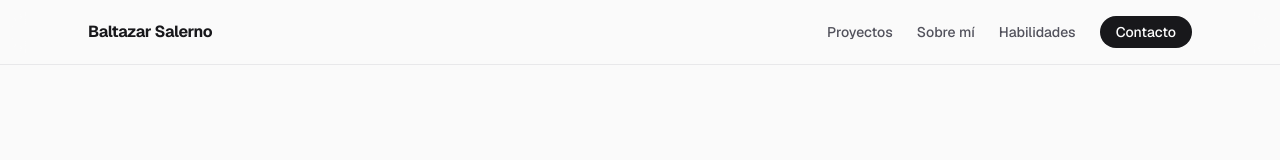
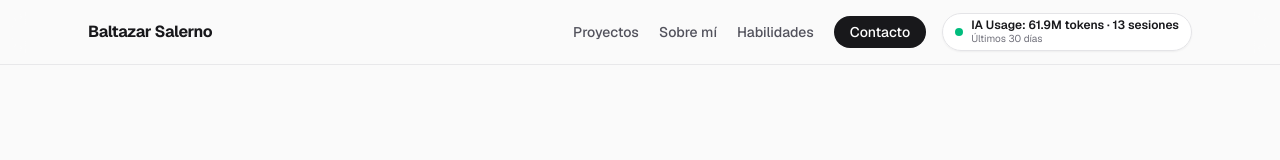
Before and after one commit to S-Baltazar/portfolio-baltazar, a Next.js app: page / in a window 1280 px wide. Shown: the top 160 px of the page. Built offline with nearby package versions, Linux system fonts and the light colour scheme; no server answers.

Commit message:
feat: add 30-day Antigravity AI usage indicator and daily sync task

```diff
--- a/package.json
+++ b/package.json
@@ -6,7 +6,8 @@
     "dev": "next dev",
     "build": "next build",
     "start": "next start",
-    "lint": "eslint"
+    "lint": "eslint",
+    "sync:ai": "node scripts/update-ai-usage.mjs"
   },
   "dependencies": {
     "next": "16.4.6",
--- /dev/null
+++ b/scripts/update-ai-usage.mjs
@@ -0,0 +1,87 @@
+import fs from "node:fs";
+import os from "node:os";
+import path from "node:path";
+import { fileURLToPath } from "node:url";
+
+const __filename = fileURLToPath(import.meta.url);
+const __dirname = path.dirname(__filename);
+const ROOT_DIR = path.resolve(__dirname, "..");
+const OUTPUT_PATH = path.join(ROOT_DIR, "src", "data", "ai-usage.json");
+
+const WINDOW_DAYS = 30;
+const CUTOFF_MS = Date.now() - WINDOW_DAYS * 24 * 60 * 60 * 1000;
+
+const BRAIN_DIRS = [
+  path.join(os.homedir(), ".gemini", "antigravity-cli", "brain"),
+  path.join(os.homedir(), ".gemini", "antigravity", "brain"),
+];
+
+const seenConversations = new Set();
+let sessions = 0;
+let inputTokens = 0;
+let cacheReadTokens = 0;
+let outputTokens = 0;
+
+for (const brainDir of BRAIN_DIRS) {
+  if (!fs.existsSync(brainDir)) continue;
+
+  for (const entry of fs.readdirSync(brainDir, { withFileTypes: true })) {
+    if (!entry.isDirectory()) continue;
+    const conversationId = entry.name;
+    if (seenConversations.has(conversationId)) continue;
+
+    const transcriptPath = path.join(
+      brainDir,
+      conversationId,
+      ".system_generated",
+      "logs",
+      "transcript.jsonl"
+    );
+    if (!fs.existsSync(transcriptPath)) continue;
+
+    seenConversations.add(conversationId);
+    let hasRecentActivity = false;
+
+    const content = fs.readFileSync(transcriptPath, "utf8");
+    for (const line of content.split("\n")) {
+      if (!line.trim()) continue;
+      let step;
+      try {
+        step = JSON.parse(line);
+      } catch {
+        continue;
+      }
+
+      const timestamp = step.created_at ? Date.parse(step.created_at) : NaN;
+      if (!Number.isFinite(timestamp) || timestamp < CUTOFF_MS) continue;
+
+      hasRecentActivity = true;
+      if (typeof step.input_tokens === "number") inputTokens += step.input_tokens;
+      if (typeof step.cache_read_tokens === "number") {
+        cacheReadTokens += step.cache_read_tokens;
+      }
+      if (typeof step.output_tokens === "number") outputTokens += step.output_tokens;
+    }
+
+    if (hasRecentActivity) {
+      sessions += 1;
+    }
+  }
+}
+
+const totalTokens = inputTokens + cacheReadTokens + outputTokens;
+
+const payload = {
+  windowDays: WINDOW_DAYS,
+  sessions,
+  inputTokens,
+  cacheReadTokens,
+  outputTokens,
+  totalTokens,
+  updatedAt: new Date().toISOString().slice(0, 10),
+};
+
+fs.mkdirSync(path.dirname(OUTPUT_PATH), { recursive: true });
+fs.writeFileSync(OUTPUT_PATH, `${JSON.stringify(payload, null, 2)}\n`, "utf8");
+
+console.log("Updated AI usage:", payload);
--- a/src/app/page.tsx
+++ b/src/app/page.tsx
@@ -1,6 +1,17 @@
 import { ContactForm } from "@/components/ContactForm";
 import { ProjectsSection } from "@/components/ProjectsSection";
+import aiUsage from "@/data/ai-usage.json";
 import { PROJECTS } from "@/data/projects";
+
+function formatCompactTokens(tokens: number): string {
+  if (tokens >= 1_000_000) {
+    return `${(tokens / 1_000_000).toFixed(1)}M`;
+  }
+  if (tokens >= 1_000) {
+    return `${(tokens / 1_000).toFixed(1)}K`;
+  }
+  return tokens.toString();
+}
 
 const SKILL_GROUPS = [
   {
@@ -77,7 +88,8 @@ export default function Home() {
             Baltazar Salerno
           </a>
 
-          <nav className="flex items-center gap-6 text-sm font-medium text-zinc-600 dark:text-zinc-400">
+          <div className="flex items-center gap-4">
+            <nav className="flex items-center gap-5 text-sm font-medium text-zinc-600 dark:text-zinc-400">
               <a
                 href="#proyectos"
                 className="transition-colors hover:text-zinc-900 dark:hover:text-zinc-50"
@@ -86,23 +98,39 @@ export default function Home() {
               </a>
               <a
                 href="#sobre-mi"
-              className="transition-colors hover:text-zinc-900 dark:hover:text-zinc-50"
+                className="hidden sm:inline transition-colors hover:text-zinc-900 dark:hover:text-zinc-50"
               >
                 Sobre mí
               </a>
               <a
                 href="#habilidades"
-              className="hidden sm:inline transition-colors hover:text-zinc-900 dark:hover:text-zinc-50"
+                className="hidden md:inline transition-colors hover:text-zinc-900 dark:hover:text-zinc-50"
               >
                 Habilidades
               </a>
               <a
                 href="#contacto"
-              className="rounded-full bg-zinc-900 px-4 py-1.5 text-white transition-colors hover:bg-zinc-800 dark:bg-zinc-100 dark:text-zinc-900 dark:hover:bg-zinc-200"
+                className="hidden sm:inline rounded-full bg-zinc-900 px-4 py-1.5 text-white transition-colors hover:bg-zinc-800 dark:bg-zinc-100 dark:text-zinc-900 dark:hover:bg-zinc-200"
               >
                 Contacto
               </a>
             </nav>
+
+            <div
+              className="flex items-center gap-2 rounded-full border border-zinc-200 bg-white/90 px-3 py-1 text-xs shadow-xs dark:border-zinc-800 dark:bg-zinc-900/90"
+              title={`${aiUsage.totalTokens.toLocaleString("es-AR")} tokens en ${aiUsage.sessions} sesiones (últimos ${aiUsage.windowDays} días · actualizado ${aiUsage.updatedAt})`}
+            >
+              <span className="h-2 w-2 shrink-0 rounded-full bg-emerald-500" />
+              <div className="flex flex-col leading-tight">
+                <span className="font-semibold text-zinc-900 dark:text-zinc-100">
+                  IA Usage: {formatCompactTokens(aiUsage.totalTokens)} tokens · {aiUsage.sessions} sesiones
+                </span>
+                <span className="text-[10px] text-zinc-500 dark:text-zinc-400">
+                  Últimos {aiUsage.windowDays} días
+                </span>
+              </div>
+            </div>
+          </div>
         </div>
       </header>
 
--- /dev/null
+++ b/src/data/ai-usage.json
@@ -0,0 +1,9 @@
+{
+  "windowDays": 30,
+  "sessions": 13,
+  "inputTokens": 6360752,
+  "cacheReadTokens": 55130364,
+  "outputTokens": 407792,
+  "totalTokens": 61898908,
+  "updatedAt": "2026-11-21"
+}
```
Also changed, not shown: 1 other file (tests, documents, lock files or other folders). Lines whose indentation alone changed are shown as unchanged.
